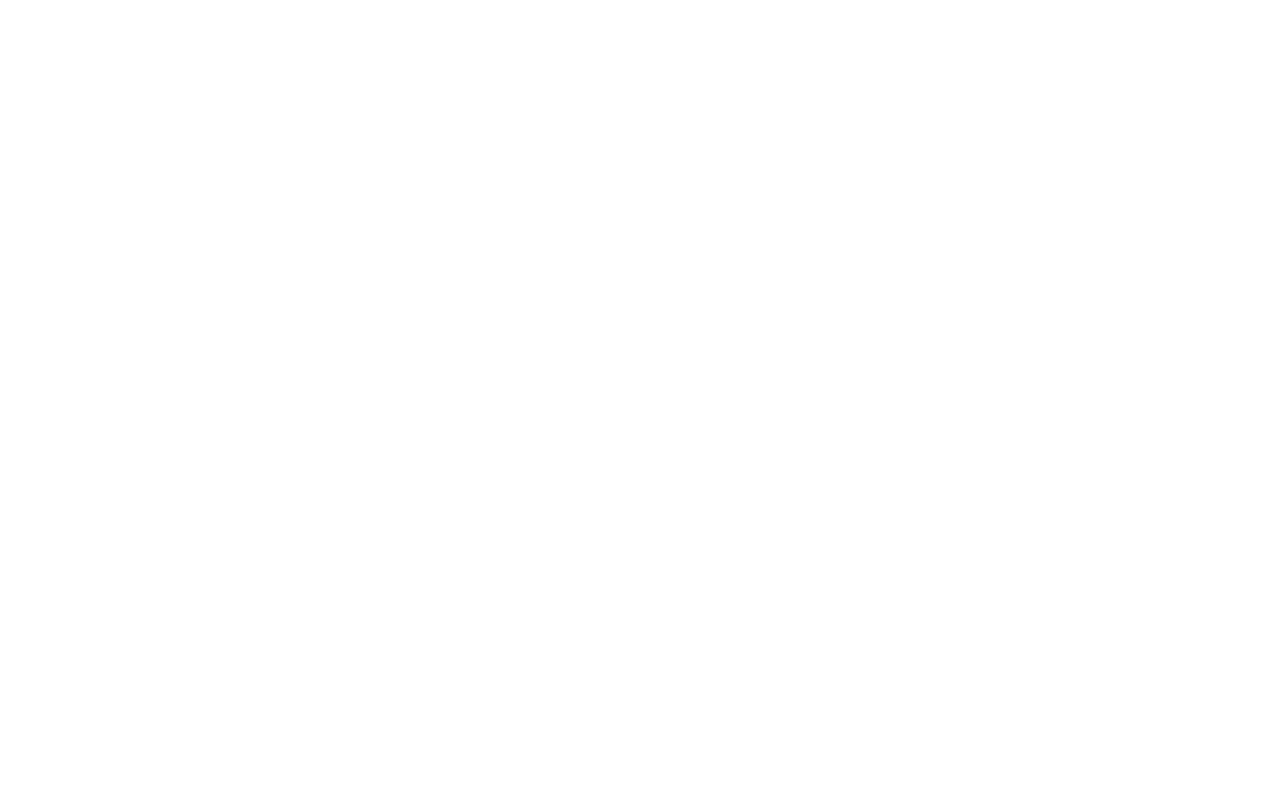
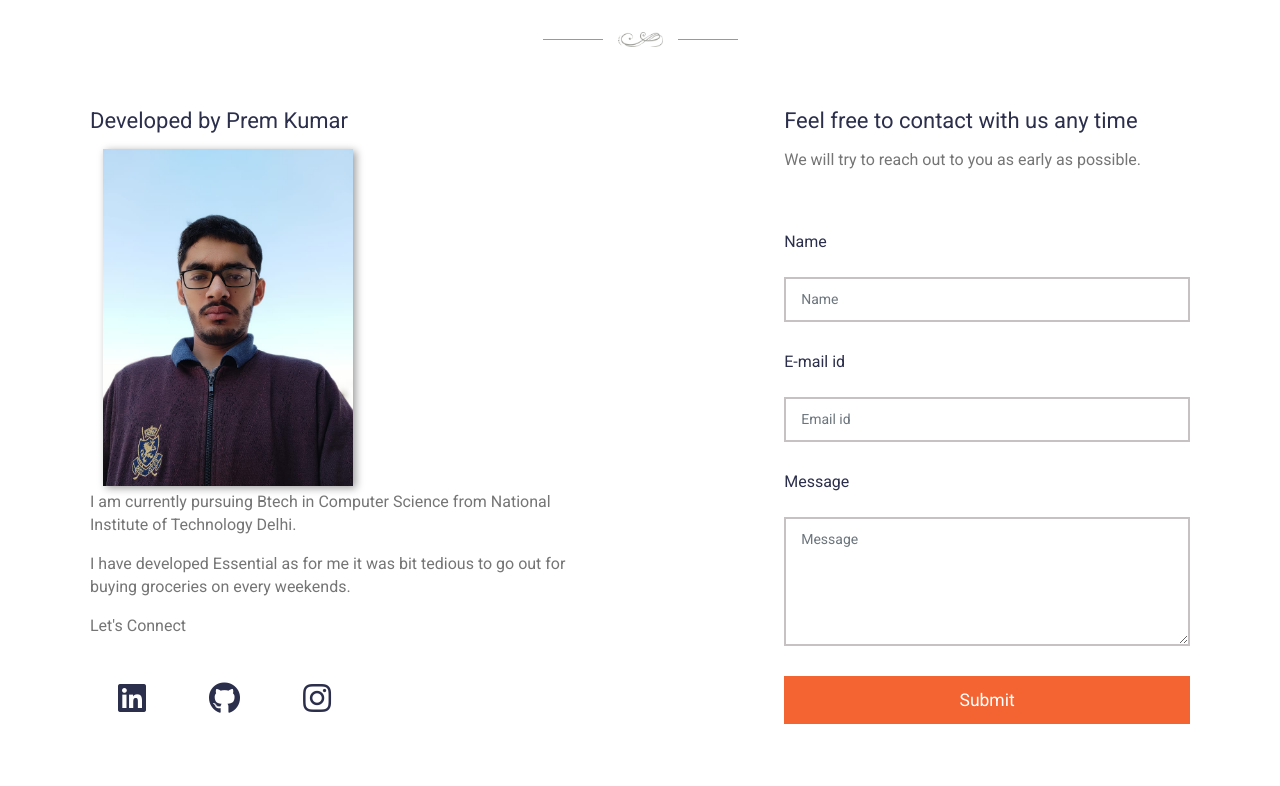
Before and after one commit to Prem1803/Essentials, a React (Create React App) app in the folder frontend/: page /contact-us in a window 1280 px wide. Before the commit this address had no page. Shown: the part 274-1060 px from the top of the page. Before the commit the page ends 800 px from the top, so only its background shows below. Built offline with nearby package versions, Linux system fonts and the light colour scheme.

Commit message:
Completed Contact us Page

```diff
--- a/frontend/src/App.js
+++ b/frontend/src/App.js
@@ -3,6 +3,7 @@
 
 import Home from "./core/LandingPage/Home";
 import AboutUs from "./core/AboutUs/AboutUs";
+import ContactUs from "./core/ContactUs/ContactUs";
 
 const App = () => {
   return (
@@ -10,6 +11,18 @@
       <Routes>
         <Route exact path="/" element={<Home />}></Route>
         <Route exact path="/about-us" element={<AboutUs />}></Route>
+        <Route exact path="/contact-us" element={<ContactUs />}></Route>
+        {/* To Do
+        /categories
+        /login
+        /register
+        /register-seller
+        /search-groceries
+        /my-cart
+        /profile
+        /settings
+        /logout
+        */}
       </Routes>
     </Router>
   );
--- /dev/null
+++ b/frontend/src/core/ContactUs/ContactUs.js
@@ -0,0 +1,16 @@
+import React from "react";
+import Footer from "../Components/Footer";
+import Navbar from "../Components/Navbar";
+import ContactDetails from "./components/contactDetails";
+
+const ContactUs = () => {
+  return (
+    <>
+      <Navbar />
+      <ContactDetails />
+      <Footer />
+    </>
+  );
+};
+
+export default ContactUs;
--- /dev/null
+++ b/frontend/src/core/ContactUs/components/contactDetails.js
@@ -0,0 +1,132 @@
+import React from "react";
+
+const ContactDetails = () => {
+  return (
+    <div className="contact-section">
+      <div className="container">
+        <div className="row">
+          <div className="grocino-heading">
+            <h1 className="heading_text"> Contact Us </h1>
+
+            <div className="graph graph-sm">
+              <img src="img/about/graphic.png" alt="Graph" title="Graph" />
+            </div>
+          </div>
+        </div>
+
+        <div className="row">
+          <div className="col-xl-7 col-lg-7 col-md-12">
+            <div className="contact-left">
+              <h2> Developed by Prem Kumar </h2>
+              {/* <img
+                src="img/about/prem.jpeg"
+                className="img-fluid"
+                alt="Developed by Prem"
+              /> */}
+              <div className="item">
+                <div className="row">
+                  <div className="group-img">
+                    <img
+                      src="img/about/prem.jpeg"
+                      className="img-fluid"
+                      alt="Developed by Prem"
+                    />
+                  </div>
+                </div>
+              </div>
+              <p>
+                {" "}
+                I am currently pursuing Btech in Computer Science from National
+                Institute of Technology Delhi.
+              </p>
+              <p>
+                {" "}
+                I have developed Essential as for me it was bit tedious to go
+                out for buying groceries on every weekends.
+              </p>
+              <p> Let's Connect</p>
+              <ul className="list-inline">
+                <li className="list-inline-item">
+                  <a href="https://www.linkedin.com/in/prem-kumar-nitd/">
+                    <i className="fab fa-linkedin"></i>
+                  </a>
+                </li>
+                <li className="list-inline-item">
+                  <a href="https://github.com/Prem1803">
+                    <i className="fab fa-github"></i>
+                  </a>
+                </li>
+                <li className="list-inline-item">
+                  <a href="https://www.instagram.com/prem_0318/">
+                    <i className="fab fa-instagram"></i>
+                  </a>
+                </li>
+              </ul>
+            </div>
+          </div>
+
+          <div className="col-xl-5 col-lg-5 col-md-12 ml-auto">
+            <div className="contact-right">
+              <h2> Feel free to contact with us any time</h2>
+
+              <p>We will try to reach out to you as early as possible.</p>
+
+              <form method="post">
+                <div className="form-group">
+                  <label for="input-name">Name</label>
+
+                  <input
+                    type="text"
+                    id="input-name"
+                    className="form-control"
+                    name="name"
+                    placeholder="Name"
+                    value=""
+                    required
+                  />
+                </div>
+
+                <div className="form-group">
+                  <label for="input-email">E-mail id</label>
+
+                  <input
+                    type="email"
+                    id="input-email"
+                    className="form-control"
+                    name="email"
+                    placeholder="Email id"
+                    value=""
+                    required
+                  />
+                </div>
+
+                <div className="form-group">
+                  <label for="input-msg">Message</label>
+
+                  <textarea
+                    id="input-msg"
+                    rows="5"
+                    className="form-control"
+                    placeholder="Message"
+                    required
+                  ></textarea>
+                </div>
+
+                <button
+                  type="submit"
+                  className="btn btn-submit btn-block btn-lg"
+                >
+                  Submit
+                </button>
+              </form>
+
+              <div className="clearfix"></div>
+            </div>
+          </div>
+        </div>
+      </div>
+    </div>
+  );
+};
+
+export default ContactDetails;
```
